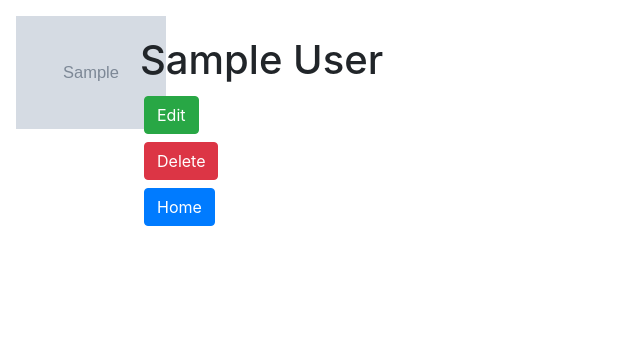
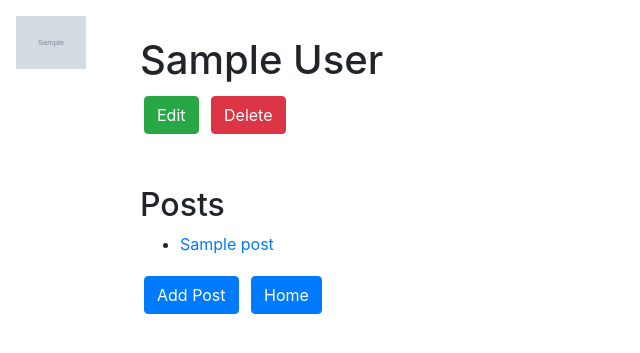
Before and after one commit to mariered0/23.1_SQLAlchemy_Intro, a Flask app: page /users/1 in a window 1280 px wide. Shown: the top 353 px of the page, without its empty margins (0-640 px from the left). Run offline with Flask 2, Linux system fonts and the light colour scheme; tables that the repository leaves empty hold one stand-in row (values such as "Sample post"); grey boxes marked "Sample" are stand-in pictures.

Commit message:
Add post features

```diff
--- a/app.py
+++ b/app.py
@@ -1,7 +1,7 @@
 """Blogly application."""
 
 from flask import Flask, render_template, request, redirect
-from models import db, connect_db, User
+from models import db, connect_db, User, Post
 
 app = Flask(__name__)
 app.config['SQLALCHEMY_DATABASE_URI'] = 'postgresql:///users_db'
@@ -57,14 +57,15 @@ def create_user():
 def show_user(user_id):
     """Show details about a single user."""
     user = User.query.get_or_404(user_id)
-    return render_template('details.html', user=user)
+    posts = user.post
+    return render_template('details.html', user=user, posts=posts)
 
 
 @app.route('/users/<int:user_id>/edit')
 def edit_user(user_id):
     """Show edit page."""
     user = User.query.get_or_404(user_id)
-    return render_template('edit.html', user=user)
+    return render_template('edit_user.html', user=user)
 
 @app.route('/users/<int:user_id>/edit', methods=['POST'])
 def save_user(user_id):
@@ -89,3 +90,65 @@ def delete_user(user_id):
     db.session.commit()
 
     return redirect('/users')
+
+#Posts route
+
+@app.route('/users/<int:user_id>/posts/new')
+def new_post(user_id):
+    """Show a page to create a new post."""
+
+    user = User.query.get(user_id)
+    return render_template('new_post.html', user=user)
+
+
+@app.route('/users/<int:user_id>/posts/new', methods=['POST'])
+def show_new_post(user_id):
+    """Handle new posts and show user detail page."""
+
+    user = User.query.get_or_404(user_id)
+    new_post = Post(
+    title = request.form['title'],
+    content = request.form['content'], user_id=user.id)
+
+    db.session.add(new_post)
+    db.session.commit()
+
+    return redirect(f'/users/{user_id}')
+
+@app.route('/posts/<int:post_id>')
+def show_post(post_id):
+    """Show a post."""
+
+    post = Post.query.get_or_404(post_id)
+    return render_template('post_details.html', post=post)
+
+@app.route('/posts/<int:post_id>/edit')
+def edit_post(post_id):
+    """Show a page to edit post."""
+
+    post = Post.query.get_or_404(post_id)
+    return render_template('edit_post.html', post=post)
+
+
+@app.route('/posts/<int:post_id>/edit', methods=['POST'])
+def save_post(post_id):
+    """handle edit post and save."""
+
+    post = Post.query.get_or_404(post_id)
+    post.title = request.form['title']
+    post.content = request.form['content']
+
+    db.session.add(post)
+    db.session.commit()
+
+    return redirect(f'/posts/{post_id}')
+
+@app.route('/posts/<int:post_id>/delete', methods=['POST'])
+def delete_post(post_id):
+    """Delete post and show the user details page."""
+
+    post = Post.query.get_or_404(post_id)
+    db.session.delete(post)
+    db.session.commit()
+
+    return redirect(f'/users/{post.user_id}')
--- a/static/app.css
+++ b/static/app.css
@@ -1,4 +1,4 @@
 img {
-    max-height: 200px;
-    max-width: 150px;
+    max-height: 100px;
+    max-width: 70px;
 };
--- a/templates/create_user.html
+++ b/templates/create_user.html
@@ -5,7 +5,7 @@
 {% block content %}
 <div class="m-3">
     <h1>Create a user</h1>
-    <form action='/users/new' name='new_user' method="POST">
+    <form action='/users/new' id='new_user' method="POST">
         <div class="form-group">
             <label for="first_name">First Name</label>
             <input type="text" class="form-control" name="first_name" placeholder="Enter a first name">
--- a/templates/details.html
+++ b/templates/details.html
@@ -13,8 +13,23 @@
             <div class="card-body">
                 <h1>{{user.first_name}} {{user.last_name}}</h1>
                 <a href="/users/{{user.id}}/edit" class="btn btn-success m-1">Edit</a>
-                <form action="/users/{{user.id}}/delete" id="delete" method="POST"><button id="delete-btn" class="btn btn-danger m-1">Delete</button>
-                </form>
+                <button form="delete" class="btn btn-danger m-1 btn-details">Delete</button>
+                <form action="/users/{{user.id}}/delete" id="delete" method="POST"></form>
+
+
+                <div class="mt-5">
+                <h2>Posts</h2>
+                </div>
+                <ul>
+                    {% for post in posts %}
+                    <li>
+                        <a href="/posts/{{post.id}}">
+                            {{post.title}}
+                        </a>
+                    </li>
+                    {% endfor %}
+                  </ul>
+                <a href="/users/{{user.id}}/posts/new" class="btn btn-primary m-1">Add Post</a>
                 <a href="/users" class="btn btn-primary m-1">Home</a>
             </div>
         </div>
--- a/templates/edit.html
+++ b/templates/edit_user.html
@@ -1,6 +1,6 @@
 {% extends 'base.html'%}
-{% block title %}User Details{% endblock %}
-{% block page_name %}User Details{% endblock %}
+{% block title %}Edit User{% endblock %}
+{% block page_name %}Edit User{% endblock %}
 
 {% block content %}
 
```
Also changed, not shown: models.py (+19 -0 lines), seed.py (+26 -9 lines), templates/edit_post.html (added, +26 -0 lines), templates/new_post.html (added, +28 -0 lines), templates/post_details.html (added, +22 -0 lines), test_app.py (+77 -7 lines).
